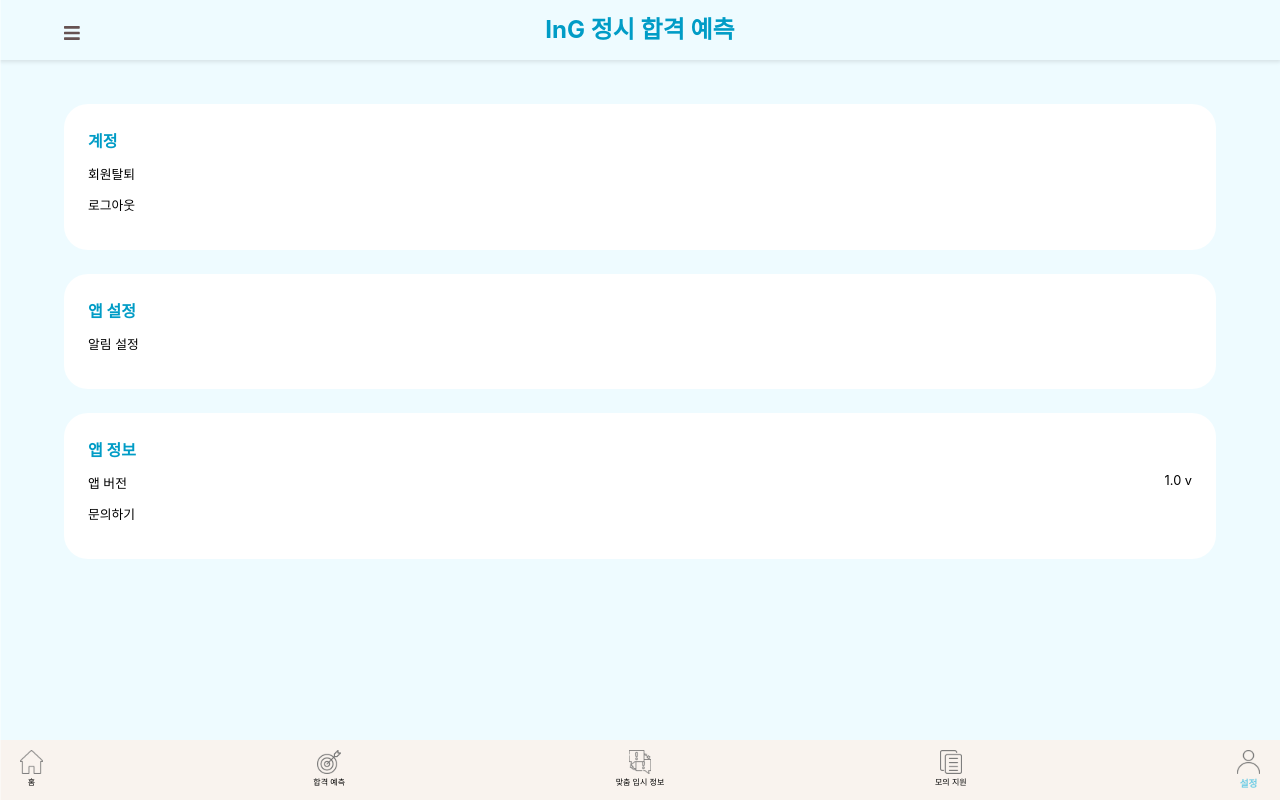
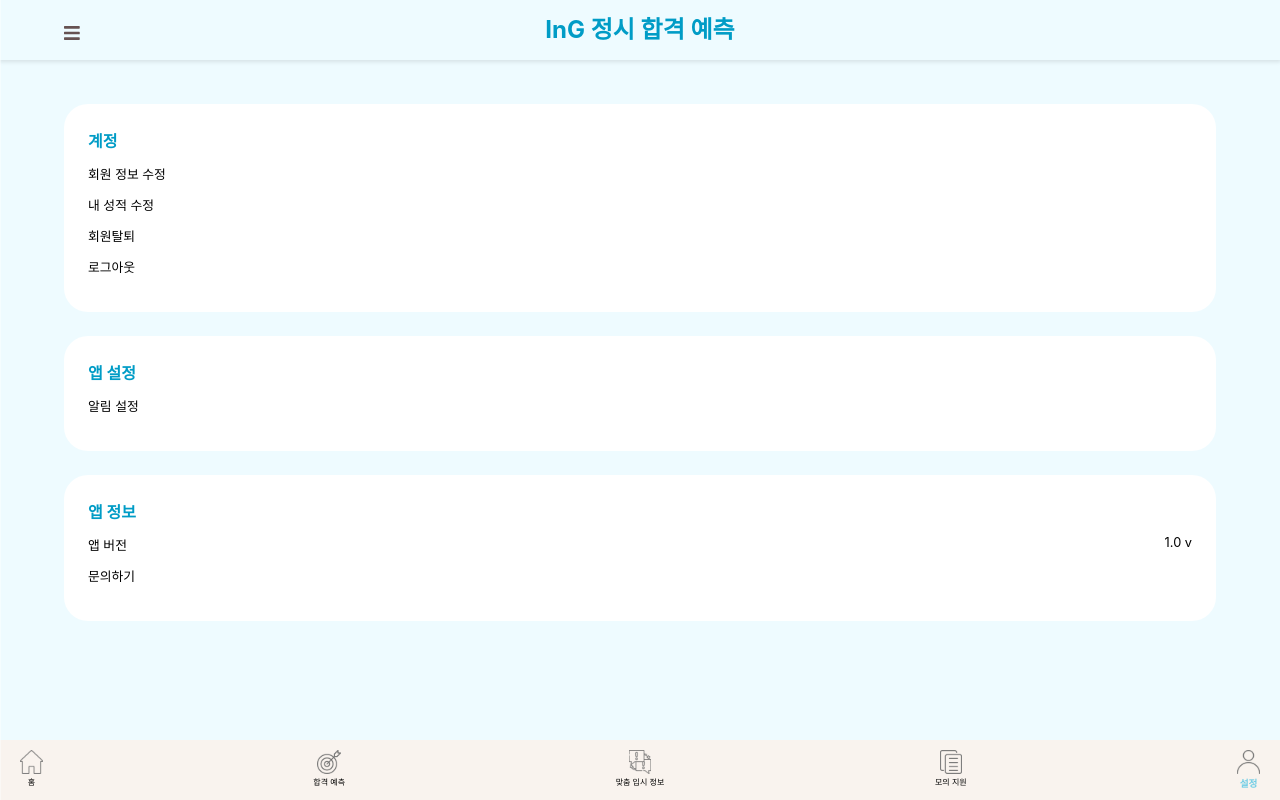
Before and after one commit to sowish23/consulting_app, a React (Create React App) app: page /setting in a window 1280 px wide. Built offline with nearby package versions, Linux system fonts and the light colour scheme; a web font is replaced by a local one.

Commit message:
setting 내성적수정 추가

```diff
--- a/src/component/setting/Setting.jsx
+++ b/src/component/setting/Setting.jsx
@@ -12,6 +12,8 @@ const Setting = ({ history }) => {
                     <div className="Setting_section">
                         <div className="Setting_section_title">계정</div>
                         <div className="Setting_section_content">
+                            <div className="Setting_content_name">회원 정보 수정</div>
+                            <div className="Setting_content_name" onClick={() => history.push('/mypage')}>내 성적 수정</div>
                             <div className="Setting_content_name">회원탈퇴</div>
                             <div className="Setting_content_name">로그아웃</div>
                         </div>
```
